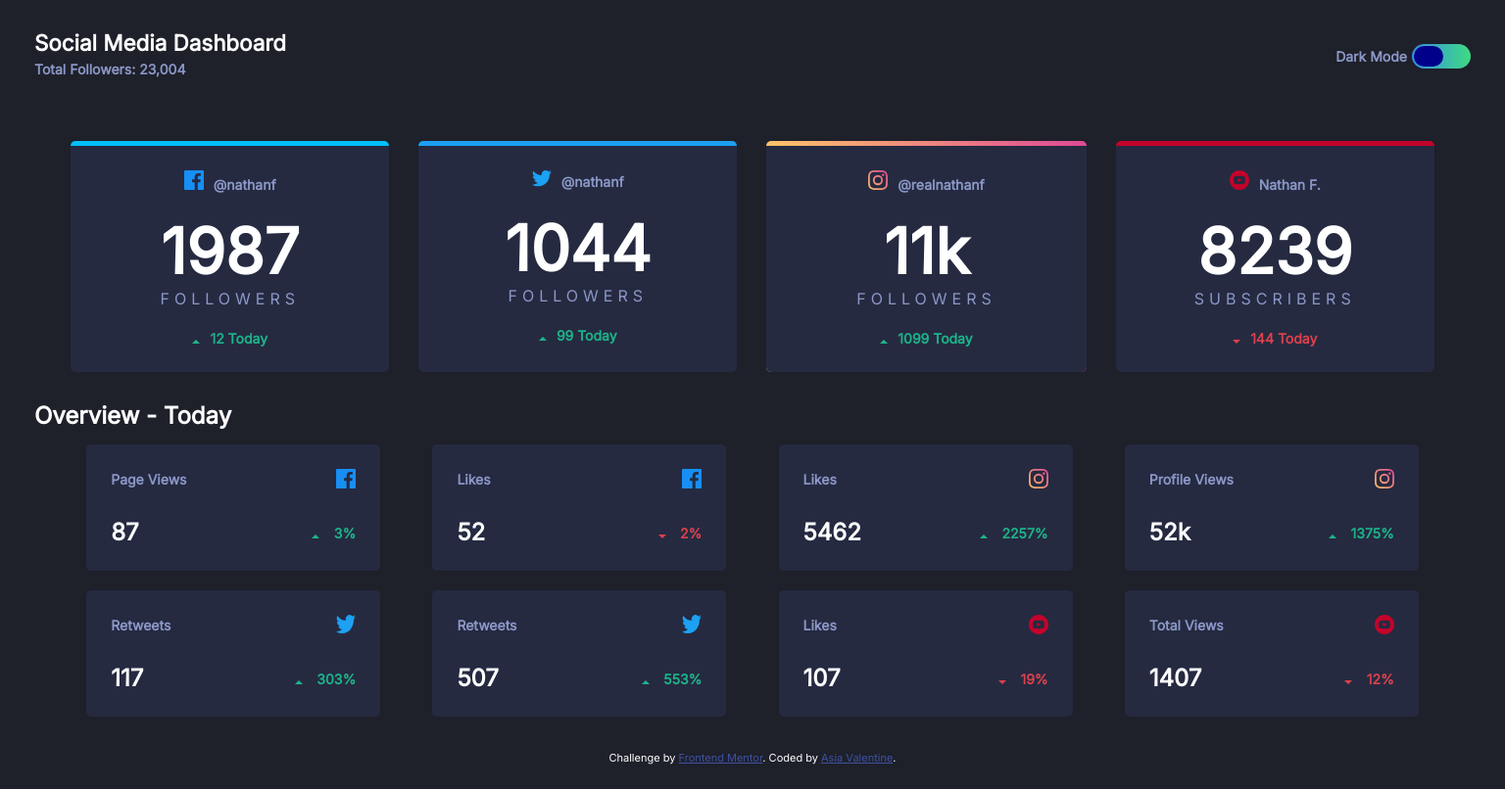
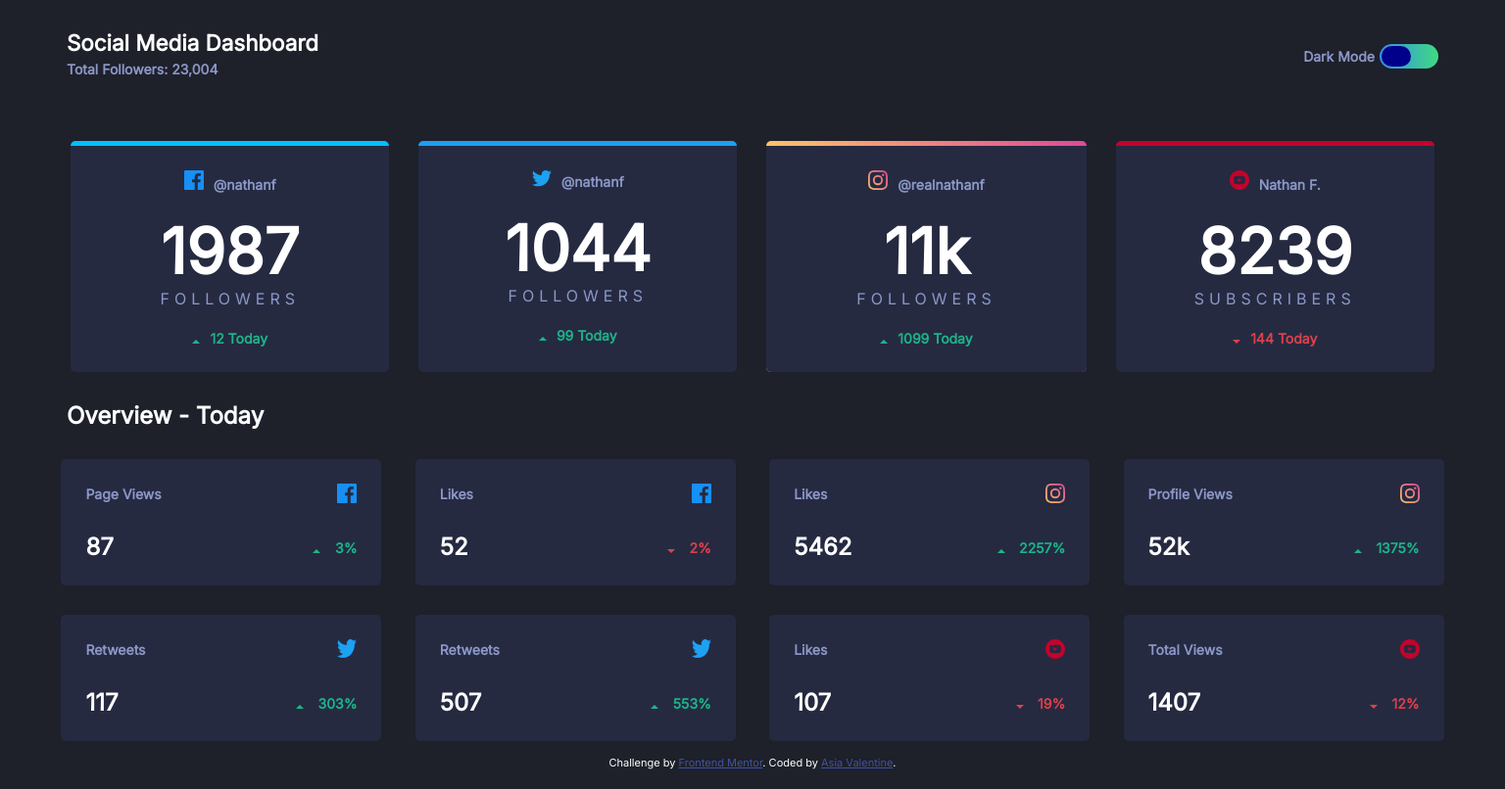
Before and after one commit to AsiaV276/social-media-dashboard, a plain HTML site: page index.html in a window 1536 px wide. Shown: the whole page at 98% size. Drawn offline with Linux system fonts and the light colour scheme.

Commit message:
adjusted css for width

```diff
--- a/styles.css
+++ b/styles.css
@@ -127,6 +127,7 @@
     display: flex;
     flex-direction: column;
     margin: 15px;
+    max-width: 1450px;
   }
 
   .social-box {
@@ -171,7 +172,9 @@
     padding: 25px;
     background-color: var(--dark-card);
     border-radius: 5px;
-    margin-bottom: 20px;
+    /*margin-bottom: 20px;
+    margin-left: 5px;
+    margin-right: 5px;*/
   }
 
   .o-heading {
@@ -245,6 +248,9 @@
       display: flex;
       flex-direction: row;
       justify-content: space-between;
+      max-width: 1400px;
+      margin-left: auto;
+      margin-right: auto;
     }
 
     .title {
@@ -273,6 +279,12 @@
         margin: 15px;
     }
 
+    .o-heading {
+      max-width: 1400px;
+      margin-left: auto;
+      margin-right: auto;
+    }
+
     #overview-container {
       display: flex;
       flex-direction: row;
@@ -281,8 +293,11 @@
     }
 
     .overview-box {
-        min-width: 250px;
-        max-width: 300px;
+      /*min-width: 250px;
+      max-width: 300px;*/
+      min-width: 277px;
+      padding: 25px;
+      margin: 15px;
     }
   }
 
@@ -295,6 +310,14 @@
         margin: 0;
     }
 
+  }
+
+  @media only screen and (min-width: 1450px) {
+    #social-container,
+    #overview-container {
+      margin: auto;
+      max-width: 1450px;
+    }
   }
   /* End  */
 
```
